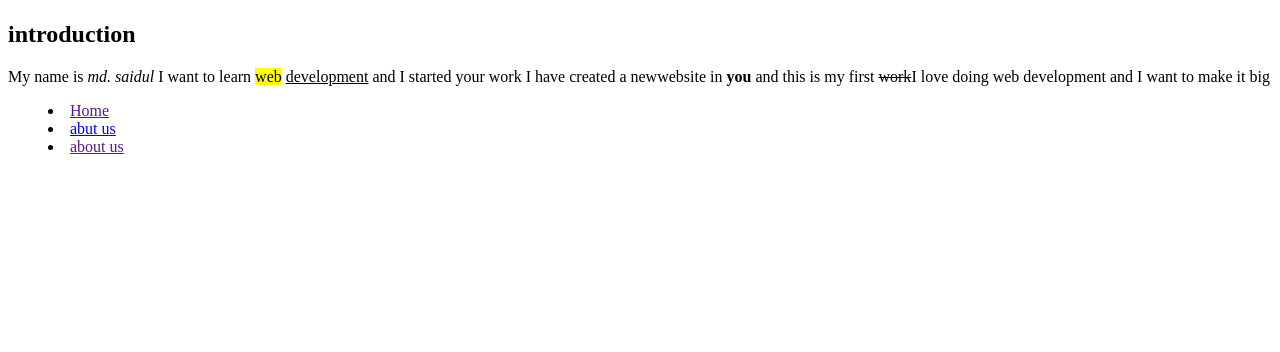
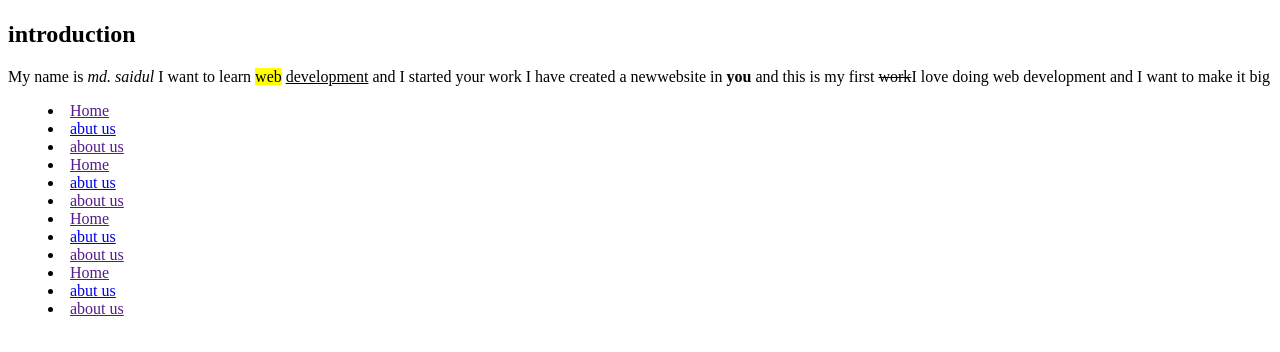
Before and after one commit to Saidul123123/website, a plain HTML site: page index.html in a window 1280 px wide. Drawn offline with Linux system fonts and the light colour scheme.

Commit message:
links added

```diff
--- a/index.html
+++ b/index.html
@@ -14,6 +14,15 @@
         <li><a href="">Home</a></li>
         <li><a href="countaus.html">abut us</a></li>
         <li><a href="">about us</a></li>
+        <li><a href="">Home</a></li>
+        <li><a href="countaus.html">abut us</a></li>
+        <li><a href="">about us</a></li>
+        <li><a href="">Home</a></li>
+        <li><a href="countaus.html">abut us</a></li>
+        <li><a href="">about us</a></li>
+        <li><a href="">Home</a></li>
+        <li><a href="countaus.html">abut us</a></li>
+        <li><a href="">about us</a></li>
 
       </menu>
     </nav>
```
